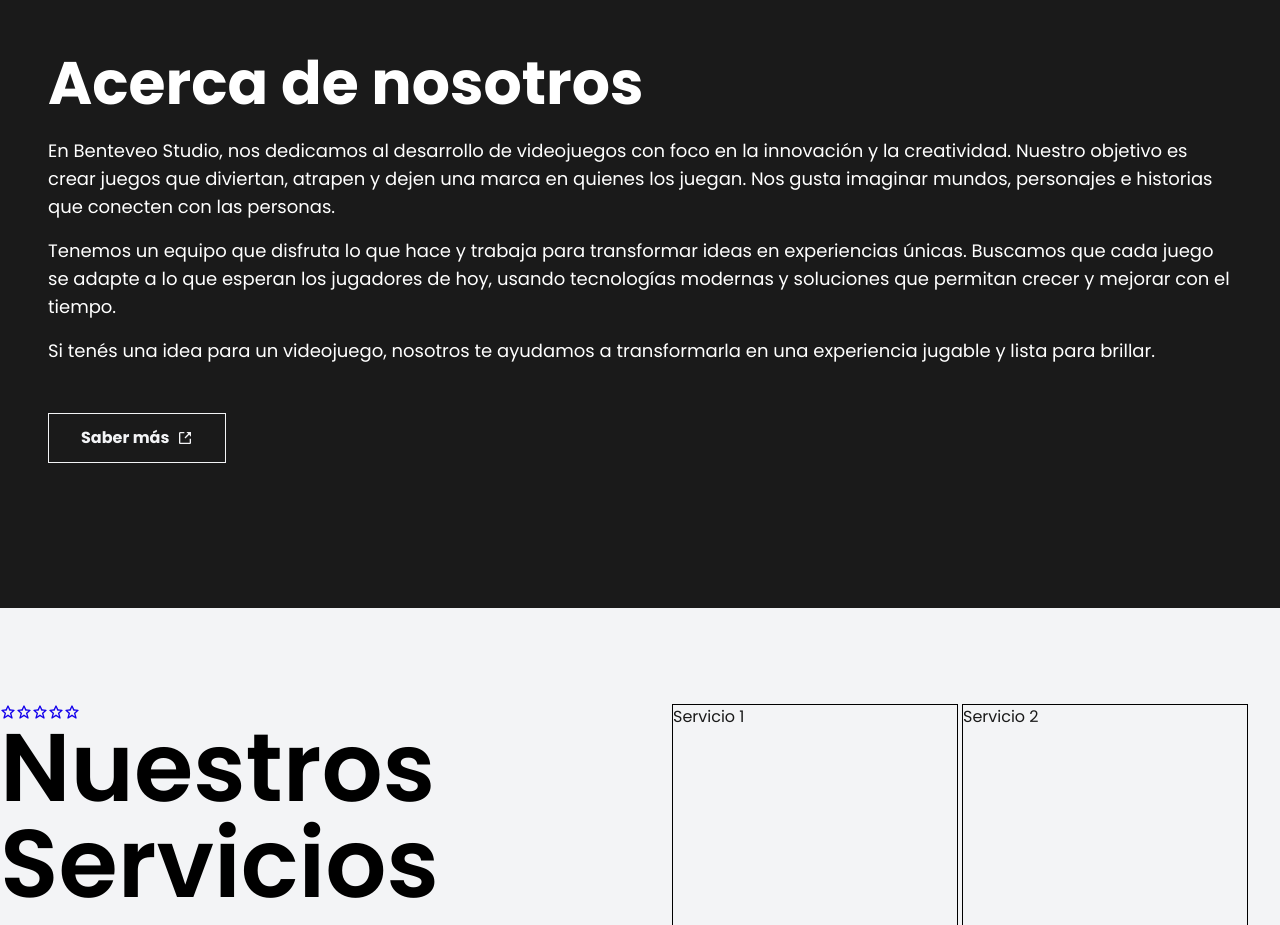
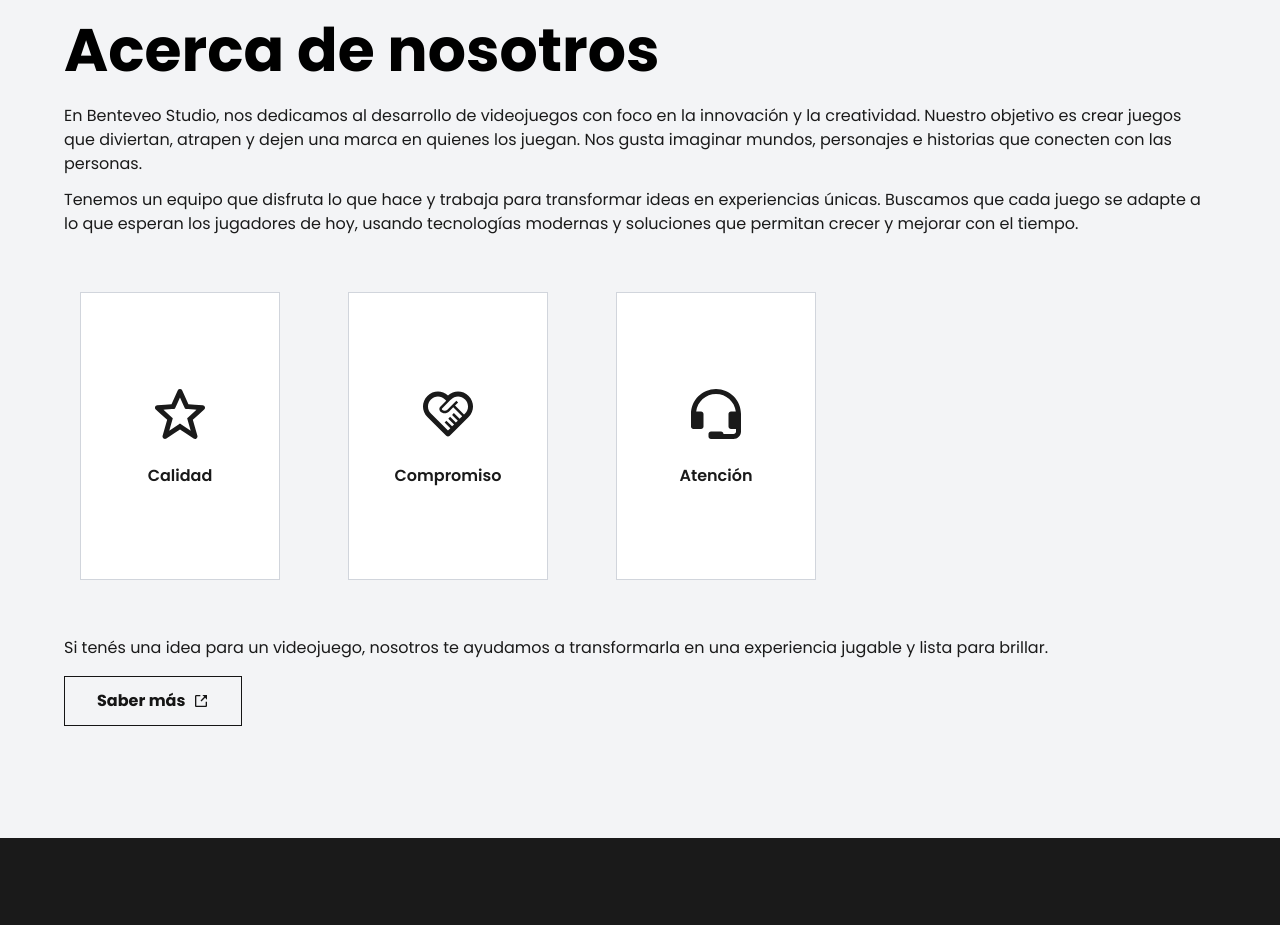
Before and after one commit to tizianoharo/benteveo-studio, a website: page index.html in a window 1280 px wide. Shown: the part 840-1765 px from the top of the page. Drawn offline with Linux system fonts and the light colour scheme.

Commit message:
cambia el estilo de la seccion 'conocenos'

```diff
--- a/index.html
+++ b/index.html
@@ -68,29 +68,6 @@
           <div class="circle shadow-circle aspect-square w-[400vw] rounded-full bg-default-dark border border-default absolute top-0 left-1/2 -translate-x-1/2">
           </div>
         </div>
-
-        <!-- <div class="aptitudes bg-dark-blue px-10 rounded-xs absolute bottom-10 left-1/2 -translate-x-1/2 flex gap-5">
-          <div class="aptitude px-4 py-3">
-            <svg class="absolute z-10" width="60" height="60" fill="currentColor" viewBox="0 0 24 24" >
-              <path d="m4.83 12.49 2.04 1.83-.83 2.9-1 3.5c-.12.4.03.84.37 1.08.34.25.8.26 1.14.02l3-2L12 18.19l2.45 1.63 3 2a.988.988 0 0 0 1.14-.02c.34-.25.49-.68.37-1.08l-1-3.5-.83-2.9 2.04-1.83 2.5-2.25c.3-.27.41-.69.28-1.06-.13-.38-.47-.64-.87-.68l-3.15-.25-2.56-.2-2.47-5.46a.998.998 0 0 0-1.82 0L8.61 8.05l-2.56.2-3.15.25c-.4.03-.74.3-.87.68s-.02.8.28 1.06l2.5 2.25Zm1.39-2.25 2.52-.2.62-.05.59-.05.84-1.86 1.2-2.66 1.2 2.66.84 1.86.59.05.62.05 2.52.2.83.07-.77.69-2.5 2.25-.46.42.17.6 1.25 4.38-3.74-2.49-.55-.37-.55.37-3.74 2.49 1.25-4.38.17-.6-.46-.42L6.16 11l-.77-.69z"></path>
-            </svg>
-            <p class="z-20 font-black">Calidad</p>
-          </div>
-
-          <div class="aptitude px-4 py-3">
-            <svg class="absolute z-10" width="60" height="60" fill="currentColor" viewBox="0 0 24 24" >
-              <path d="m20.24,4.76c-2.3-2.29-5.87-2.35-8.24-.19-2.37-2.16-5.93-2.09-8.24.2-2.36,2.37-2.36,6.07,0,8.43l7.53,7.52c.2.19.45.29.71.29s.51-.1.71-.29l7.53-7.52c2.36-2.36,2.36-6.06,0-8.43,0,0,0,0,0,0Zm-8.24,13.83l-6.82-6.81c-1.57-1.57-1.57-4.03,0-5.6.79-.79,1.8-1.18,2.81-1.18s2.02.39,2.8,1.18l.5.5s0,0,0,0l-2.38,2.39c-.51.52-.51,1.36,0,1.88.49.49,1.13.73,1.77.73s1.28-.24,1.77-.73l1.64-1.64,3.59,3.59-1.04,1.04-2.3-2.3-.71.71,2.3,2.3-.79.79-2.3-2.3-.71.71,2.3,2.3-.79.79-2.29-2.29-.71.71,2.29,2.29-.94.94Zm6.82-6.81l-.42.42-3.59-3.59,1.24-1.24-.71-.71-3.59,3.59c-.58.58-1.54.58-2.12,0-.13-.13-.13-.34,0-.47l3.42-3.44h0s.16-.16.16-.16c1.57-1.57,4.04-1.57,5.62,0,1.57,1.58,1.57,4.04,0,5.6Z"></path>
-            </svg>
-            <p class="z-20 font-black">Compromiso</p>
-          </div>
-
-          <div class="aptitude px-4 py-3">
-            <svg class="absolute z-10" width="60" height="60" fill="currentColor" viewBox="0 0 24 24" >
-              <path d="m12,2C6.49,2,2,6.49,2,12v5c0,.55.45,1,1,1h3c.55,0,1-.45,1-1v-5c0-.55-.45-1-1-1h-1.93c.49-3.94,3.86-7,7.93-7s7.44,3.06,7.93,7h-1.93c-.55,0-1,.45-1,1v5c0,.55.45,1,1,1h2v1c0,.55-.45,1-1,1h-4c0-.55-.45-1-1-1h-4c-.55,0-1,.45-1,1v1c0,.55.45,1,1,1h9c1.65,0,3-1.35,3-3v-7c0-5.51-4.49-10-10-10Z"></path>
-            </svg>
-            <p>Atención </p>
-          </div>
-        </div>  -->
       </div>
 
       <a href="#sections" class="z-100 bg-orange absolute aspect-square w-12 bottom-10 right-10 grid gap-2 place-items-center justify-center rounded-full cursor-pointer animate-bounce">
@@ -101,9 +78,9 @@
     </section>
 
     <div id="sections" class="scroll-mt-2 relative font-poppins">
-      <div class="bg-subheader absolute top-0 bg-gradient-to-b from-default-dark to-default h-12 w-full">
+      <div class="bg-subheader absolute top-0 bg-default h-12 w-full">
       </div>
-      <div class="sub-header bg-gradient-to-b from-default-dark/75 to-default/75 backdrop-blur sticky top-16 text-sm rounded-xl max-w-2xl w-full m-auto h-12 flex justify-center items-center">
+      <div class="z-100 sub-header bg-default/50 backdrop-blur sticky top-16 text-sm rounded-xl max-w-2xl w-full m-auto h-12 flex justify-center items-center">
         <nav>
           <ul class="flex gap-16 text-default-light font-semibold">
             <li><a href="#about-us">Conócenos</a></li>
@@ -115,41 +92,66 @@
         </nav>
       </div>
 
-      <section id="about-us" class="section bg-default text-white">
-        <div class="h-full w-full grid place-items-center">
-          <div class="w-full max-w-8xl flex justify-center items-center p-8 gap-8">
-            <div class="content p-4 text-left grid gap-6">
-              <h1 class="text-6xl font-bold">
+      <section id="about-us" class="section py-28 px-16 bg-default-light">
+        <div class="w-full max-w-8xl">
+          <h1 class="text-6xl text-black font-bold mb-6">
             Acerca de nosotros
           </h1>
 
-              <div class="grid gap-4 mb-6 text-lg">
-                <p>
+          <p class="mb-3">
             En Benteveo Studio, nos dedicamos al desarrollo de videojuegos con foco en la innovación y la creatividad. Nuestro objetivo es crear juegos que diviertan, atrapen y dejen una marca en quienes los juegan. Nos gusta imaginar mundos, personajes e historias que conecten con las personas.
           </p>
-                <p>
+
+          <p class="">
             Tenemos un equipo que disfruta lo que hace y trabaja para transformar ideas en experiencias únicas. Buscamos que cada juego se adapte a lo que esperan los jugadores de hoy, usando tecnologías modernas y soluciones que permitan crecer y mejorar con el tiempo.
           </p>
-                <p>
+
+          <div class="max-w-3xl min-h-80 bg-transparent p-4 flex justify-between my-10">
+            <div class="aptitude px-8 py-4 border border-gray-300">
+              <div class="h-fit grid place-items-center gap-5">
+                <svg width="60" height="60" fill="currentColor" viewBox="0 0 24 24" >
+                  <path d="m4.83 12.49 2.04 1.83-.83 2.9-1 3.5c-.12.4.03.84.37 1.08.34.25.8.26 1.14.02l3-2L12 18.19l2.45 1.63 3 2a.988.988 0 0 0 1.14-.02c.34-.25.49-.68.37-1.08l-1-3.5-.83-2.9 2.04-1.83 2.5-2.25c.3-.27.41-.69.28-1.06-.13-.38-.47-.64-.87-.68l-3.15-.25-2.56-.2-2.47-5.46a.998.998 0 0 0-1.82 0L8.61 8.05l-2.56.2-3.15.25c-.4.03-.74.3-.87.68s-.02.8.28 1.06l2.5 2.25Zm1.39-2.25 2.52-.2.62-.05.59-.05.84-1.86 1.2-2.66 1.2 2.66.84 1.86.59.05.62.05 2.52.2.83.07-.77.69-2.5 2.25-.46.42.17.6 1.25 4.38-3.74-2.49-.55-.37-.55.37-3.74 2.49 1.25-4.38.17-.6-.46-.42L6.16 11l-.77-.69z"></path>
+                </svg>
+                <p>Calidad</p>
+              </div>
+            </div>
+
+            <div class="aptitude px-8 py-4 border border-gray-300">
+              <div class="h-fit grid place-items-center gap-5">
+                <svg width="60" height="60" fill="currentColor" viewBox="0 0 24 24" >
+                  <path d="m20.24,4.76c-2.3-2.29-5.87-2.35-8.24-.19-2.37-2.16-5.93-2.09-8.24.2-2.36,2.37-2.36,6.07,0,8.43l7.53,7.52c.2.19.45.29.71.29s.51-.1.71-.29l7.53-7.52c2.36-2.36,2.36-6.06,0-8.43,0,0,0,0,0,0Zm-8.24,13.83l-6.82-6.81c-1.57-1.57-1.57-4.03,0-5.6.79-.79,1.8-1.18,2.81-1.18s2.02.39,2.8,1.18l.5.5s0,0,0,0l-2.38,2.39c-.51.52-.51,1.36,0,1.88.49.49,1.13.73,1.77.73s1.28-.24,1.77-.73l1.64-1.64,3.59,3.59-1.04,1.04-2.3-2.3-.71.71,2.3,2.3-.79.79-2.3-2.3-.71.71,2.3,2.3-.79.79-2.29-2.29-.71.71,2.29,2.29-.94.94Zm6.82-6.81l-.42.42-3.59-3.59,1.24-1.24-.71-.71-3.59,3.59c-.58.58-1.54.58-2.12,0-.13-.13-.13-.34,0-.47l3.42-3.44h0s.16-.16.16-.16c1.57-1.57,4.04-1.57,5.62,0,1.57,1.58,1.57,4.04,0,5.6Z"></path>
+                </svg>
+                <p>Compromiso</p>
+              </div>
+            </div>
+
+            <div class="aptitude px-8 py-4 border border-gray-300">
+              <div class="h-fit grid place-items-center gap-5">
+                <svg width="60" height="60" fill="currentColor" viewBox="0 0 24 24" >
+                  <path d="m12,2C6.49,2,2,6.49,2,12v5c0,.55.45,1,1,1h3c.55,0,1-.45,1-1v-5c0-.55-.45-1-1-1h-1.93c.49-3.94,3.86-7,7.93-7s7.44,3.06,7.93,7h-1.93c-.55,0-1,.45-1,1v5c0,.55.45,1,1,1h2v1c0,.55-.45,1-1,1h-4c0-.55-.45-1-1-1h-4c-.55,0-1,.45-1,1v1c0,.55.45,1,1,1h9c1.65,0,3-1.35,3-3v-7c0-5.51-4.49-10-10-10Z"></path>
+                </svg>
+                <p>Atención</p>
+              </div>
+            </div>
+          </div>
+
+          <p class="mb-4">
             Si tenés una idea para un videojuego, nosotros te ayudamos a transformarla en una experiencia jugable y lista para brillar.
           </p>
-              </div>
 
-              <a href="#" class="button w-fit bg-default text-default-light border border-default-light px-8 py-3 flex items-center gap-2 hover:text-default-dark hover:bg-default-light">
+          <a href="#" class="button w-fit bg-default-light text-default-dark border border-default-dark px-8 py-3 flex items-center gap-2 hover:text-default-light hover:bg-default-dark">
             Saber más
             <svg  xmlns="http://www.w3.org/2000/svg" width="16" height="16" fill="currentColor" viewBox="0 0 24 24" >
               <path d="M12.71 12.71 18.21 7.21 21 10 21 3 14 3 16.79 5.79 11.29 11.29 12.71 12.71z"></path><path d="m11,5v-2h-6c-1.1,0-2,.9-2,2v14c0,1.1.9,2,2,2h14c1.1,0,2-.9,2-2v-6h-2v6H5V5h6Z"></path>
             </svg>
           </a>
         </div>
-          </div>
-        </div>
       </section>
 
-      <section id="services" class="section text-default py-24">
+      <section id="services" class="section bg-default h-svh max-h-[700px] text-default-light py-24">
         <div class="w-full max-w-8xl h-full flex justify-between">
           <div class="info h-full">
-            <h1 class="text-8xl text-black font-semibold mb-4">
+            <h1 class="text-8xl text-white font-semibold mb-4">
               <span class="flex animate-change-color">
                 <svg width="16" height="16" fill="currentColor" viewBox="0 0 24 24" >
                   <path d="m4.83 12.49 2.04 1.83-.83 2.9-1 3.5c-.12.4.03.84.37 1.08.34.25.8.26 1.14.02l3-2L12 18.19l2.45 1.63 3 2a.988.988 0 0 0 1.14-.02c.34-.25.49-.68.37-1.08l-1-3.5-.83-2.9 2.04-1.83 2.5-2.25c.3-.27.41-.69.28-1.06-.13-.38-.47-.64-.87-.68l-3.15-.25-2.56-.2-2.47-5.46a.998.998 0 0 0-1.82 0L8.61 8.05l-2.56.2-3.15.25c-.4.03-.74.3-.87.68s-.02.8.28 1.06l2.5 2.25Zm1.39-2.25 2.52-.2.62-.05.59-.05.84-1.86 1.2-2.66 1.2 2.66.84 1.86.59.05.62.05 2.52.2.83.07-.77.69-2.5 2.25-.46.42.17.6 1.25 4.38-3.74-2.49-.55-.37-.55.37-3.74 2.49 1.25-4.38.17-.6-.46-.42L6.16 11l-.77-.69z"></path>
@@ -182,18 +184,18 @@
           </div>
 
           <div class="px-8 max-w-1/2 w-full grid grid-cols-[repeat(auto-fit,minmax(250px,1fr))] gap-1">
-            <div class="border border-black">Servicio 1</div>
+            <div class="border border-default-light">Servicio 1</div>
 
-            <div class="border border-black">Servicio 2</div>
+            <div class="border border-default-light">Servicio 2</div>
 
-            <div class="border border-black">Servicio 3</div>
+            <div class="border border-default-light">Servicio 3</div>
 
-            <div class="border border-black">Servicio 4</div>
+            <div class="border border-default-light">Servicio 4</div>
           </div>
         </div>
       </section>
 
-      <section id="contact" class="section bg-gradient-to-br from-violet-300 via-blue-200 to-green-100 py-24 px-9">
+      <section id="contact" class="section h-svh max-h-[700px] bg-gradient-to-br from-violet-300 via-blue-200 to-green-100 py-24 px-12">
         <form action="" class="w-full max-w-xl text-sm text-black grid gap-4">
           <h1 class="font-semibold uppercase text-3xl text-center mb-4">
             Contactanos
--- a/src/input.css
+++ b/src/input.css
@@ -42,7 +42,6 @@
     }
   }
 
-}
   @keyframes change-header {
     0% {
       background-color: transparent;
@@ -51,18 +50,19 @@
 
     100% {
       background-color: var(--color-default-light);
-    border-bottom: solid 1px rgba(0, 0, 0, 0.259);
+      border-bottom: solid 1px #00000042;
       padding: 12px 0;
+    }
   }
 }
 
 @layer components {
   .aptitude {
-    @apply relative bg-dark-blue/50 text-white flex items-center justify-center gap-2 overflow-hidden;
+    @apply bg-white w-[200px] max-h-full aspect-square grid place-items-center font-semibold hover:bg-default hover:text-white transition-colors;
   }
 
   .section {
-    @apply w-full h-svh max-h-[700px] scroll-mt-14 grid place-items-center;
+    @apply w-full scroll-mt-14 grid place-items-center;
   }
 
   .button {
```
Also changed, not shown: src/output.css. Lines whose indentation alone changed are shown as unchanged.
